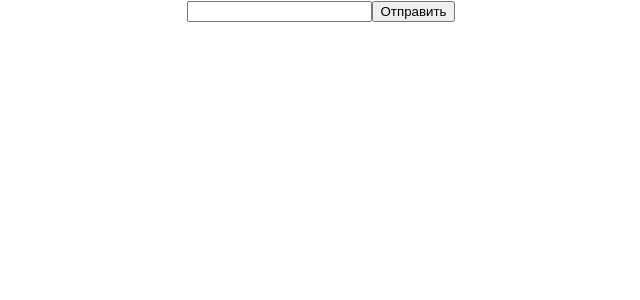
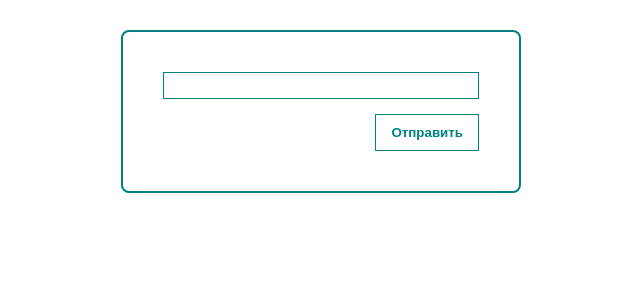
Before and after one commit to VladKalachev/real-time-projects, a React (Create React App) app in the folder client/: page / in a window 1280 px wide. Shown: the top 300 px of the page, without its empty margins (319-959 px from the left). Built offline with nearby package versions, Linux system fonts and the light colour scheme.

Commit message:
chore: added axios

```diff
--- a/client/package.json
+++ b/client/package.json
@@ -6,6 +6,7 @@
     "@testing-library/jest-dom": "^5.16.3",
     "@testing-library/react": "^12.1.4",
     "@testing-library/user-event": "^13.5.0",
+    "axios": "^0.26.1",
     "react": "^18.0.0",
     "react-dom": "^18.0.0",
     "react-scripts": "5.0.0",
--- a/client/src/App.css
+++ b/client/src/App.css
@@ -1,38 +1,56 @@
-.App {
+* {
+  margin: 0;
+  padding: 0;
+  box-sizing: border-box;
+}
+
+.center {
+  display: flex;
+  justify-content: center;
+  width: 100%;
+  margin-top: 30px;
+}
+
+.form {
+  padding: 40px;
+  width: 400px;
+  border-radius: 8px;
+  border: 2px solid teal;
+  display: flex;
+  flex-direction: column;
+}
+
+.form input {
+  min-width: 300px;
+  width: 100%;
+  padding: 5px 10px;
+  border: teal 1px solid;
+}
+
+.form button {
+  margin-top: 15px;
+  margin-left: auto;
+  border: teal 1px solid;
+  background: none;
+  padding: 10px 15px;
+  font-weight: bold;
+  color: teal;
+  cursor: pointer;
+}
+
+.form button:focus, .form input:focus {
+  outline: none;
+}
+
+.connection_message {
+  width: 400px;
   text-align: center;
 }
 
-.App-logo {
-  height: 40vmin;
-  pointer-events: none;
+.message {
+  width: 400px;
+  border: 2px solid teal;
+  border-radius: 8px;
+  padding: 15px;
+  margin-top: 15px;
 }
-
-@media (prefers-reduced-motion: no-preference) {
-  .App-logo {
-    animation: App-logo-spin infinite 20s linear;
-  }
-}
-
-.App-header {
-  background-color: #282c34;
-  min-height: 100vh;
-  display: flex;
-  flex-direction: column;
-  align-items: center;
-  justify-content: center;
-  font-size: calc(10px + 2vmin);
-  color: white;
-}
-
-.App-link {
-  color: #61dafb;
-}
-
-@keyframes App-logo-spin {
-  from {
-    transform: rotate(0deg);
-  }
-  to {
-    transform: rotate(360deg);
-  }
-}
--- a/client/src/LongPulling.js
+++ b/client/src/LongPulling.js
@@ -1,13 +1,32 @@
-import React from 'react';
+import React, { useState } from 'react';
+import axios from 'axios';
 
 function LongPulling() {
+  const [messages, setMessages] = useState([]);
+  const [value, setValue] = useState('');
+
+  const sendMessage = async () => {
+    await axios.post('http://localhost:6000', {
+      message: value,
+      id: Date.now()
+    })
+  }
+
   return (
     <div className='center'>
       <div>
         <div className='form'>
-          <input type='text' />
-          <button>Отправить</button>
+          <input type='text' value={value} onChange={e => setValue(e.target.value)}/>
+          <button onClick={sendMessage}>Отправить</button>
         </div>
+        <div className='messages'>
+          {messages.map(mess =>
+            <div className='message' key={mess.id}>
+              {mess.message}
+            </div>
+          )}
+        </div>
+
       </div>
     </div>
   )
```
Also changed, not shown: 1 other file (tests, documents, lock files or other folders).
